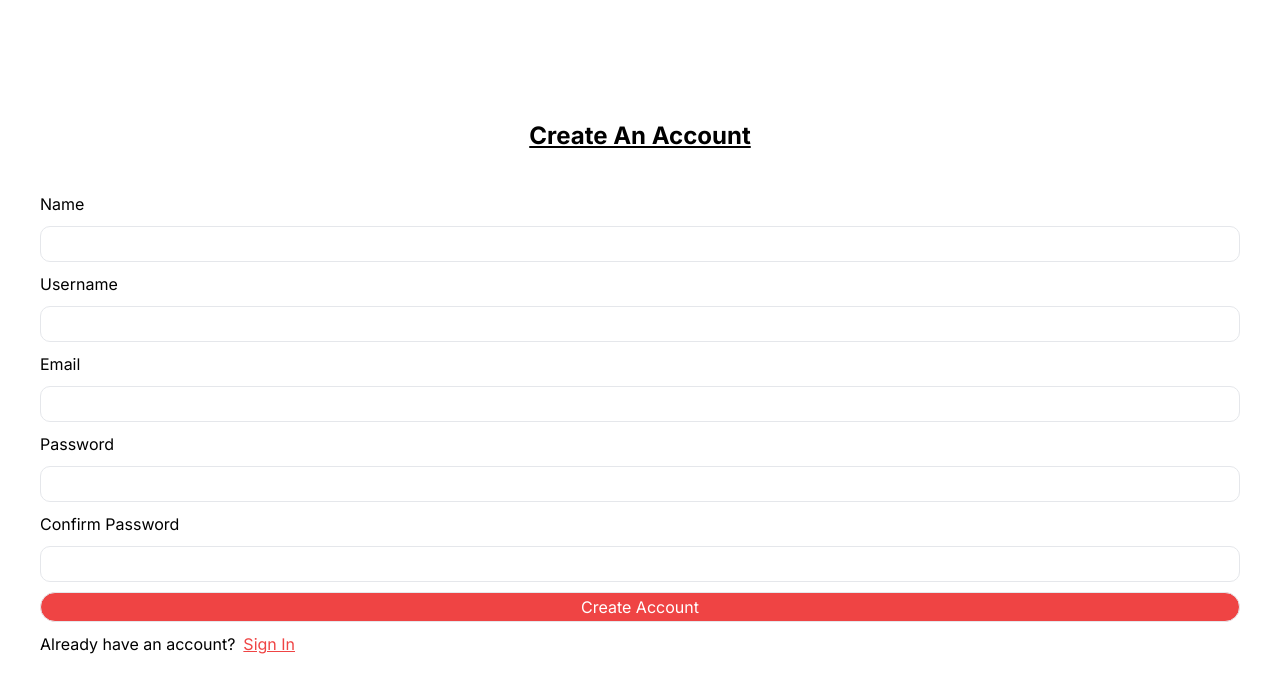
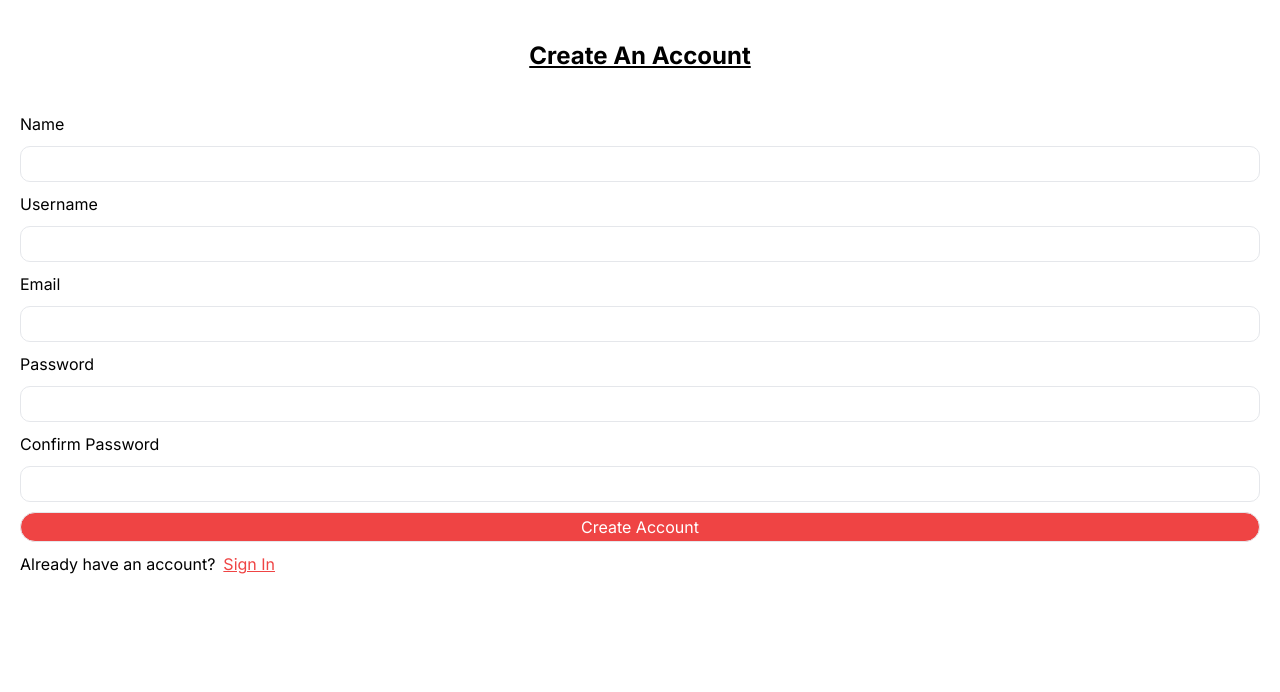
Before and after one commit to linknet-group/k3k3, a Next.js app: page / in a window 1280 px wide. Shown: the top 692 px of the page. Built offline with nearby package versions, Linux system fonts and the light colour scheme.

Commit message:
added new

```diff
--- a/src/components/Login/Login.tsx
+++ b/src/components/Login/Login.tsx
@@ -6,7 +6,7 @@ const Login = () => {
   return (
     <div>
 
-<div className='p-[20px] m-[20px] mt-[100px]'>
+<div className='container mx-auto p-[20px] m-[20px]'>
     <h1 className='font-bold text-2xl underline'>Welcome</h1>
     <p>KIndly enter your deatils <br /> lets ride</p>
     <form action="" className='grid  py-10 gap-[10px]'>
--- a/src/components/SignUp/SignUp.tsx
+++ b/src/components/SignUp/SignUp.tsx
@@ -7,7 +7,7 @@ const SignUp = () => {
   return (
     <div>
 
-<div className='p-[20px] m-[20px] mt-[100px]'>
+<div className='container mx-auto p-[20px] m-[20px] '>
     <h1 className='text-center font-bold text-2xl underline'>Create An Account</h1>
     <form action="" className='grid  py-10 gap-[10px]'>
         <label htmlFor="">Name</label>
--- a/src/components/Welcome/Welcome.tsx
+++ b/src/components/Welcome/Welcome.tsx
@@ -10,9 +10,9 @@ import Link from 'next/link';
 const Welcome = () =>{
     return(
 
-<div className='bg-yellow-400 h-full  '>
+<div className=' bg-yellow-400 h-full  '>
 
- <div>
+ <div className='container mx-auto'>
 
     <h1 className='font-bold text-[2rem] p-5'>welcome</h1>
     <p className='p-5 mt-[-35px]'>Start your journey with ease  <br />
```
